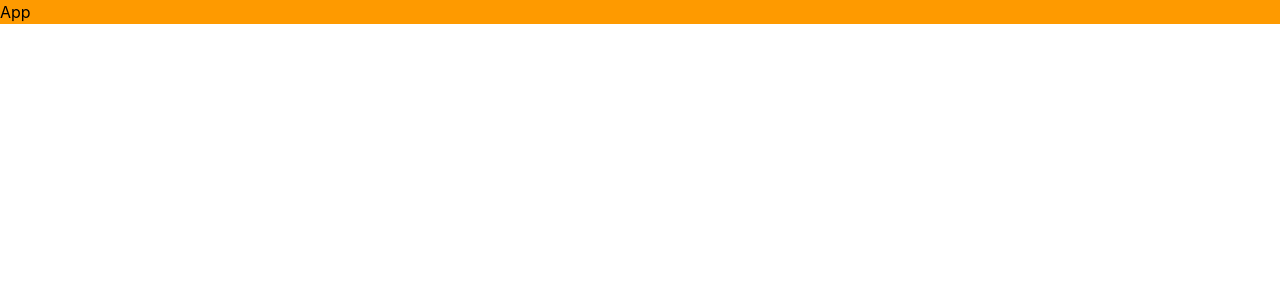
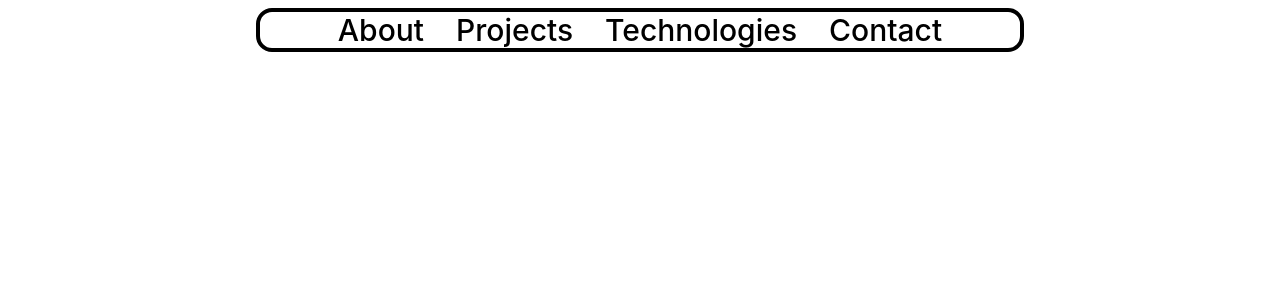
Before and after one commit to krutarth-pipaliya-simform/practical-3-portfolio, a React (Vite) app: page / in a window 1280 px wide. Shown: the top 300 px of the page. Built offline with nearby package versions, Linux system fonts and the light colour scheme.

Commit message:
feat: add header with refs, add smoothScroll functionality

```diff
--- a/src/App.tsx
+++ b/src/App.tsx
@@ -1,5 +1,7 @@
+import { WrapperComponent } from "./components/WrapperComponent";
+
 const App = () => {
-    return <div className="bg-amber-500"> App</div>;
+    return <WrapperComponent />;
 };
 
 export default App;
--- /dev/null
+++ b/src/components/Header/Header.tsx
@@ -0,0 +1,65 @@
+import type { RefObject } from "react";
+
+interface HeaderProps {
+    refs: {
+        aboutSectionRef: RefObject<HTMLElement>;
+        projectSectionRef: RefObject<HTMLElement>;
+        technologiesSectionRef: RefObject<HTMLElement>;
+        contactSectionRef: RefObject<HTMLElement>;
+    };
+}
+
+export const Header = ({
+    refs: { aboutSectionRef, projectSectionRef, technologiesSectionRef, contactSectionRef },
+}: HeaderProps) => {
+    return (
+        <header className="mt-2 self-center w-[60vw] flex justify-center rounded-2xl border-4 hover:shadow-2xl">
+            <nav className="flex gap-8 font-medium text-3xl justify-center">
+                <a
+                    onClick={(e) => {
+                        e.preventDefault();
+                        aboutSectionRef.current?.scrollIntoView({
+                            behavior: "smooth",
+                        });
+                    }}
+                    href="/#about"
+                >
+                    About
+                </a>
+                <a
+                    onClick={(e) => {
+                        e.preventDefault();
+                        projectSectionRef.current?.scrollIntoView({
+                            behavior: "smooth",
+                        });
+                    }}
+                    href="/#projects"
+                >
+                    Projects
+                </a>
+                <a
+                    onClick={(e) => {
+                        e.preventDefault();
+                        technologiesSectionRef.current?.scrollIntoView({
+                            behavior: "smooth",
+                        });
+                    }}
+                    href="/#technologies"
+                >
+                    Technologies
+                </a>
+                <a
+                    onClick={(e) => {
+                        e.preventDefault();
+                        contactSectionRef.current?.scrollIntoView({
+                            behavior: "smooth",
+                        });
+                    }}
+                    href="/#contact"
+                >
+                    Contact
+                </a>
+            </nav>
+        </header>
+    );
+};
--- /dev/null
+++ b/src/components/WrapperComponent.tsx
@@ -0,0 +1,18 @@
+import { useRef } from "react";
+import { Header } from "./Header/Header";
+
+export const WrapperComponent = () => {
+    const refs = useSectionRefs();
+    return (
+        <div className="h-100vh flex flex-col">
+            <Header refs={refs} />
+        </div>
+    );
+};
+
+const useSectionRefs = () => ({
+    aboutSectionRef: useRef<HTMLElement>(null),
+    projectSectionRef: useRef<HTMLElement>(null),
+    technologiesSectionRef: useRef<HTMLElement>(null),
+    contactSectionRef: useRef<HTMLElement>(null),
+});
```
